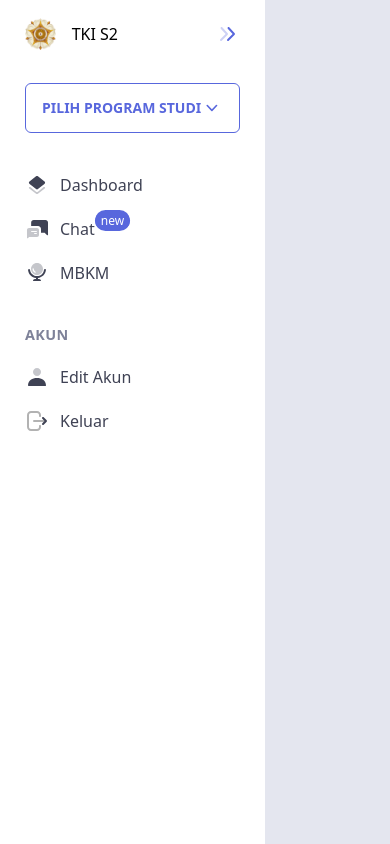
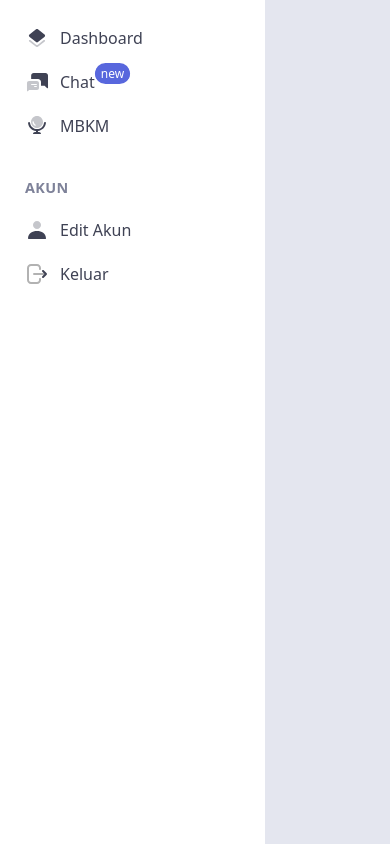
Before and after one commit to tsulatsitamim/tbb-ui, a Vue app: page / in a window 390 px wide. Built offline with nearby package versions, Linux system fonts and the light colour scheme.

Commit message:
hide mobile

```diff
--- a/src/components/SideBar.vue
+++ b/src/components/SideBar.vue
@@ -116,7 +116,7 @@ function isHasAccess({ position_id, roles, departments }: any) {
     }"
     class="fixed flex-col left-0 h-screen bg-white z-[1001] w-[calc(100vw-16px)] max-w-[265px]"
   >
-    <div class="px-[25px] flex items-center justify-between h-[67px]">
+    <div class="px-[25px] items-center justify-between h-[67px] hidden md:flex">
       <a href="/" class="flex items-center">
         <img
           alt="Logo"
@@ -161,7 +161,7 @@ function isHasAccess({ position_id, roles, departments }: any) {
     </div>
     <div id="sidebar-container" class="my-4 overflow-scroll custom-scroll h-full">
       <ul class="list-none">
-        <li class="px-[25px] mb-[30px]">
+        <li class="px-[25px] mb-[30px] hidden md:block">
           <div class="relative" :class="!isExpandSidebar && 'md:w-0 overflow-hidden'">
             <button
               type="button"
```
